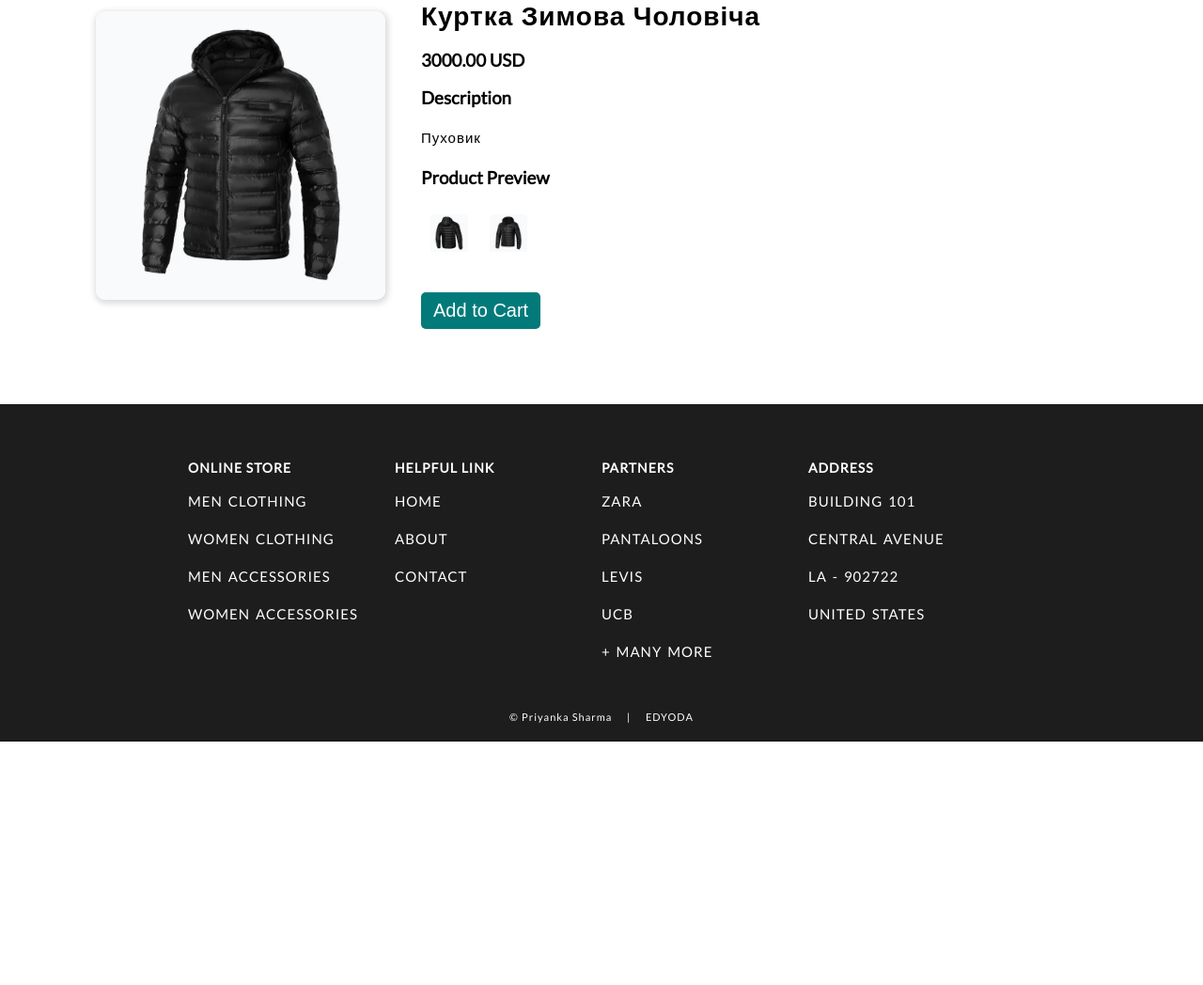
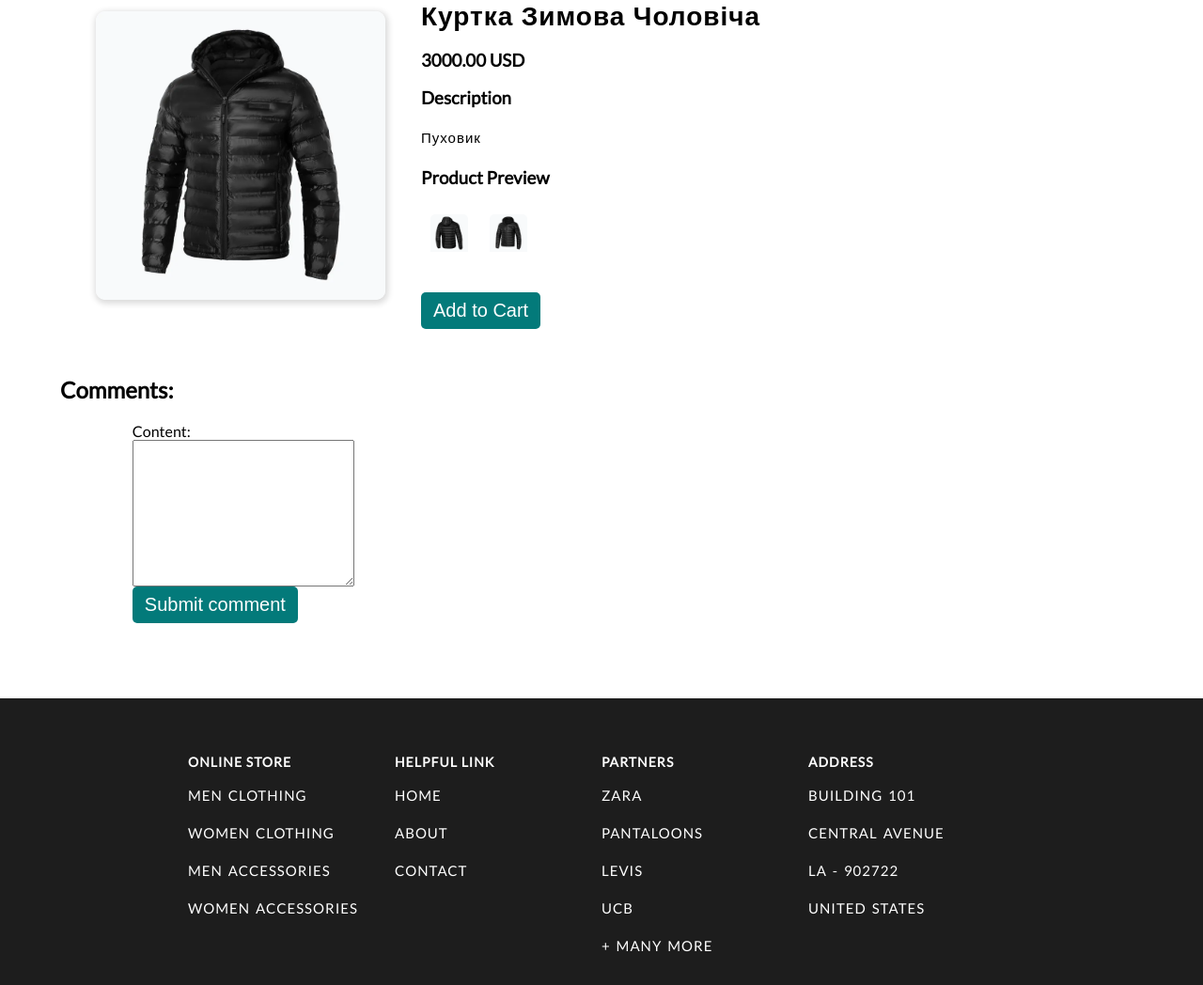
Before and after one commit to maxZapara/shop, a Django app: page /product/details/1 in a window 1280 px wide. Shown: the part 180-1228 px from the top of the page at 94% size. Before the commit the page ends 969 px from the top, so only its background shows below. Run offline with Django 4.2, Linux system fonts and the light colour scheme; data comes from the database, SQL or seed files in the repository; some libraries are stand-ins or nearby versions.

Commit message:
Add comments

```diff
--- /dev/null
+++ b/e_commerce/core/forms.py
@@ -0,0 +1,7 @@
+from django import forms
+from .models import Comment
+
+class CommentForm(forms.ModelForm):
+    class Meta:
+        model=Comment
+        fields=['content']
--- a/e_commerce/core/models.py
+++ b/e_commerce/core/models.py
@@ -1,5 +1,7 @@
 from django.db import models
 from django.utils.text import slugify
+from django.contrib.auth.models import User
+
 
 
 class Category(models.Model):
@@ -50,3 +52,9 @@ def gallery_upload_to(instance, filename):
 class ProductGallery(models.Model):
     product=models.ForeignKey(Product, on_delete=models.CASCADE, related_name="gallery")
     image=models.ImageField(upload_to=gallery_upload_to)
+
+
+class Comment(models.Model):
+    author=models.ForeignKey(User, on_delete=models.CASCADE, related_name="comments")
+    content=models.TextField(blank=False, null=False)
+    created_at=models.DateTimeField(auto_now_add=True)
--- a/e_commerce/core/views.py
+++ b/e_commerce/core/views.py
@@ -12,7 +12,10 @@ def home(request):
 def product_details(request, id):
     from django.shortcuts import get_object_or_404
     from .models import Product
+    from .forms import CommentForm
 
     product=get_object_or_404(Product, id=id)
     product_gallery=product.gallery.all()
-    return render(request, 'core/contentDetails.html', {'product':product, 'gallery':product_gallery})
+
+    comment_form=CommentForm()
+    return render(request, 'core/contentDetails.html', {'product':product, 'gallery':product_gallery, 'comment_form':comment_form})
--- a/e_commerce/static/css/contentDetails.css
+++ b/e_commerce/static/css/contentDetails.css
@@ -186,3 +186,24 @@ button a:focus
         width: 80%;
     }
 }
+
+.form_block{
+    margin-top: 30px;
+
+}
+
+.form_block form{
+    width: 60%;
+    margin:0 auto;
+}
+
+.form_block form label {
+    display: block;
+    width: 100%;
+}
+
+
+.form_block form textarea {
+    display: block;
+    width: 100%;
+}
--- a/e_commerce/templates/core/contentDetails.html
+++ b/e_commerce/templates/core/contentDetails.html
@@ -5,10 +5,7 @@
 <div id="containerProduct">
   <div id="containerD">
     <div id="imageSection">
-      <img
-        id="imgDetails"
-        src="{{product.get_first_image}}"
-      />
+      <img id="imgDetails" src="{{product.get_first_image}}" />
     </div>
     <div id="productDetails">
       <h1>{{product.title}}</h1>
@@ -16,20 +13,22 @@
       <div id="details">
         <h3>{{product.price}} USD</h3>
         <h3>Description</h3>
-        <p>
-          {{product.description}}
-        </p>
+        <p>{{product.description}}</p>
       </div>
       <div id="productPreview">
         <h3>Product Preview</h3>
         {% for img in gallery %}
-        <img
-          id="previewImg"
-          src="{{img.image.url}}"
-        />
+        <img id="previewImg" src="{{img.image.url}}" />
         {% endfor %}
       </div>
       <div id="button"><button>Add to Cart</button></div>
+    </div>
+    <div class="form_block">
+      <h2>Comments:</h2>
+      <form method="post">
+        {% csrf_token %} {{comment_form}}
+        <button type="submit">Submit comment</button>
+      </form>
     </div>
   </div>
 </div>
```
Also changed, not shown: e_commerce/core/migrations/0005_remove_product_image_comment.py (added), e_commerce/db.sqlite3.
